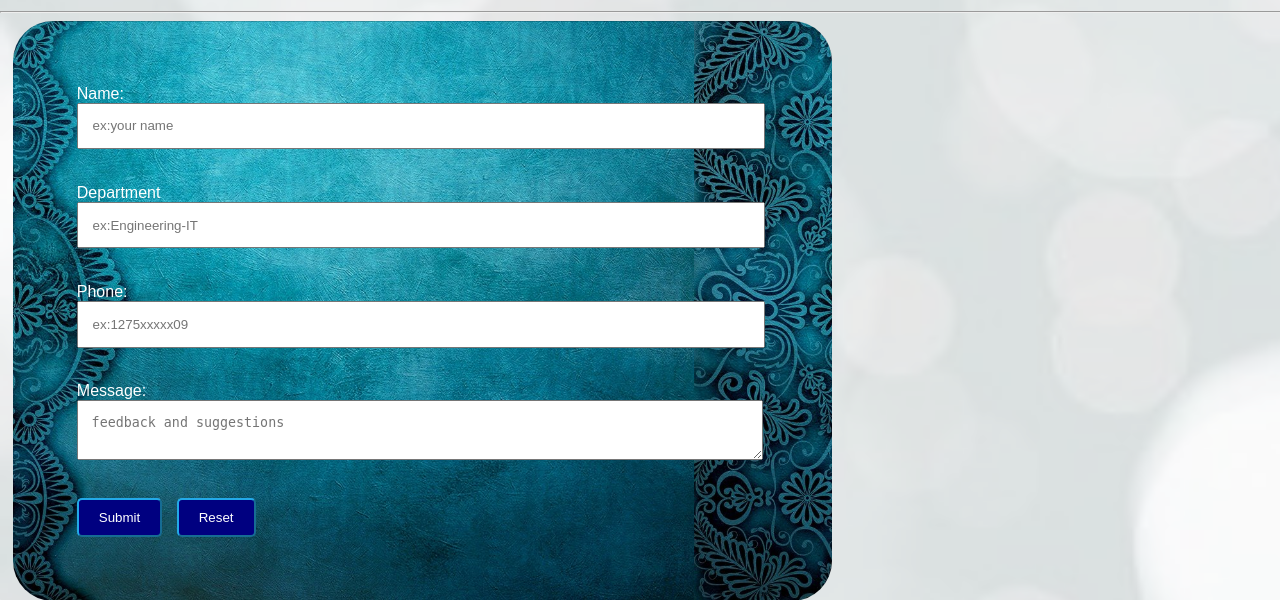
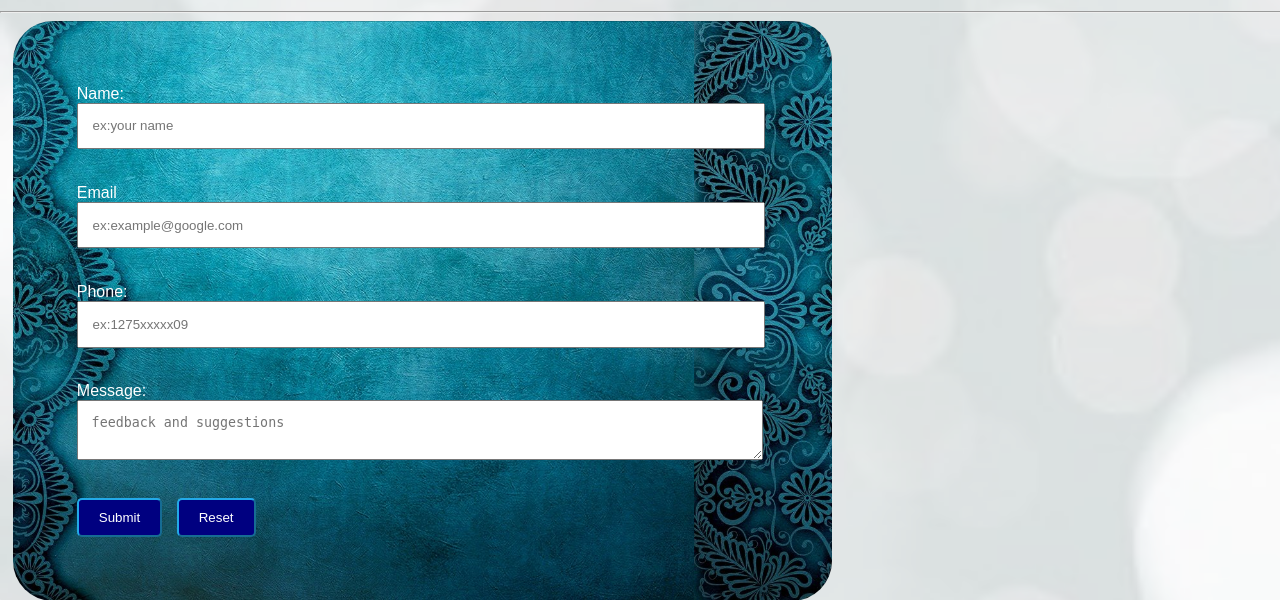
Before and after one commit to ylmngo/_QRGuide, a Django app: page / in a window 1280 px wide. Shown: the part 1607-2207 px from the top of the page. Run offline with Django 4.2, Linux system fonts and the light colour scheme.

Commit message:
Changed Department to Email

```diff
--- a/templates/college.html
+++ b/templates/college.html
@@ -44,7 +44,7 @@
         //for displaying map
         var map = L.map('map', {
             center: [500, 500],
-            zoom: -4,
+            zoom: 5,
             crs: L.CRS.Simple,
         });
         var bounds = [[0,0], [1000, 1000]];
--- a/templates/home.html
+++ b/templates/home.html
@@ -68,8 +68,8 @@
       <input type="text" id="name" placeholder="ex:your name">
       <img src="warning.png" alt="Warning" id="name-warning" style="display: none;"><br>
 
-      <label for="email">Department</label>
-      <input type="text" id="email" placeholder="ex:Engineering-IT">
+      <label for="email">Email</label>
+      <input type="text" id="email" placeholder="ex:example@google.com">
       <img src="warning.png" alt="Warning" id="email-warning" style="display: none;"><br>
 
       <label for="phone">Phone:</label>
```
